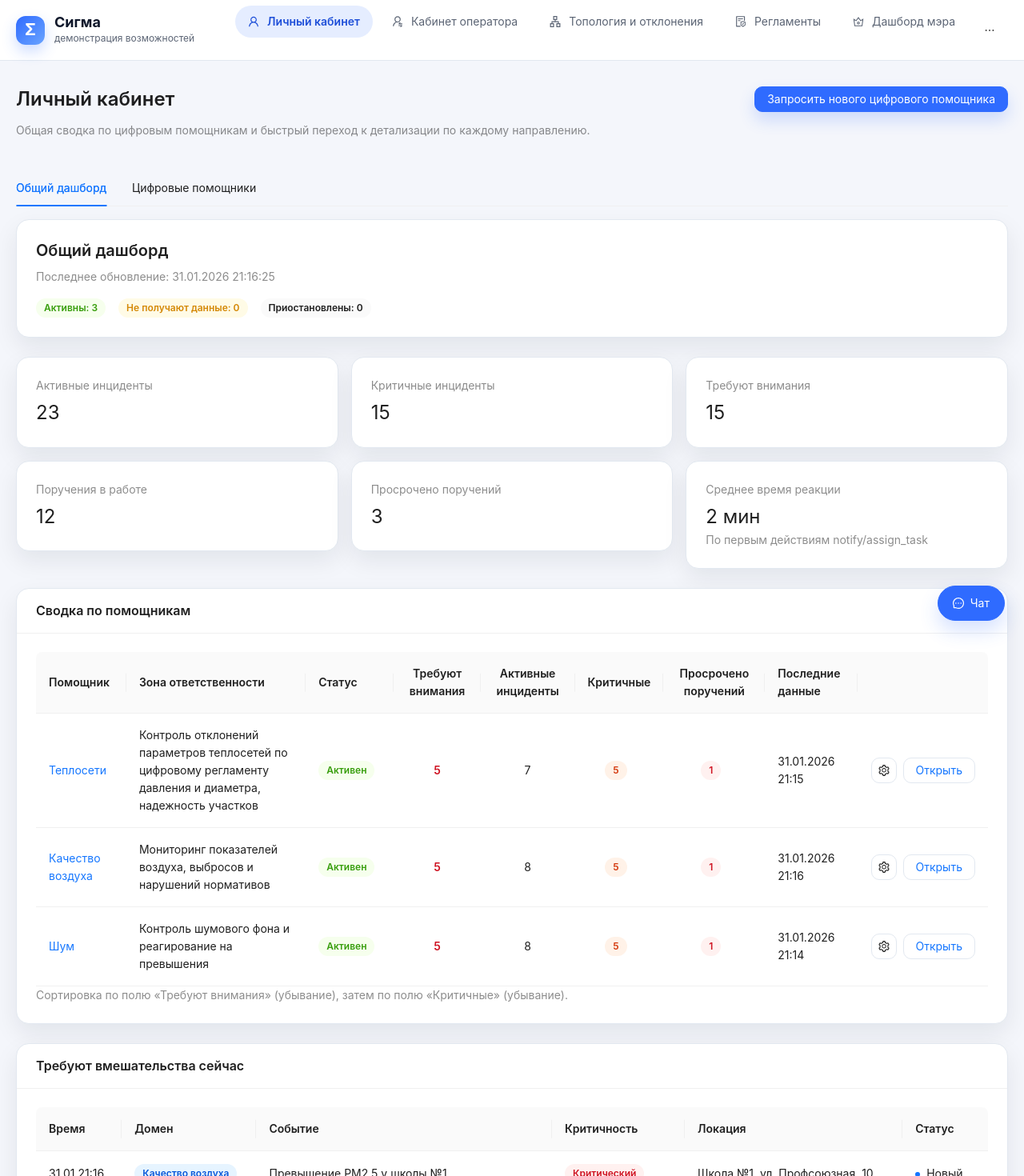
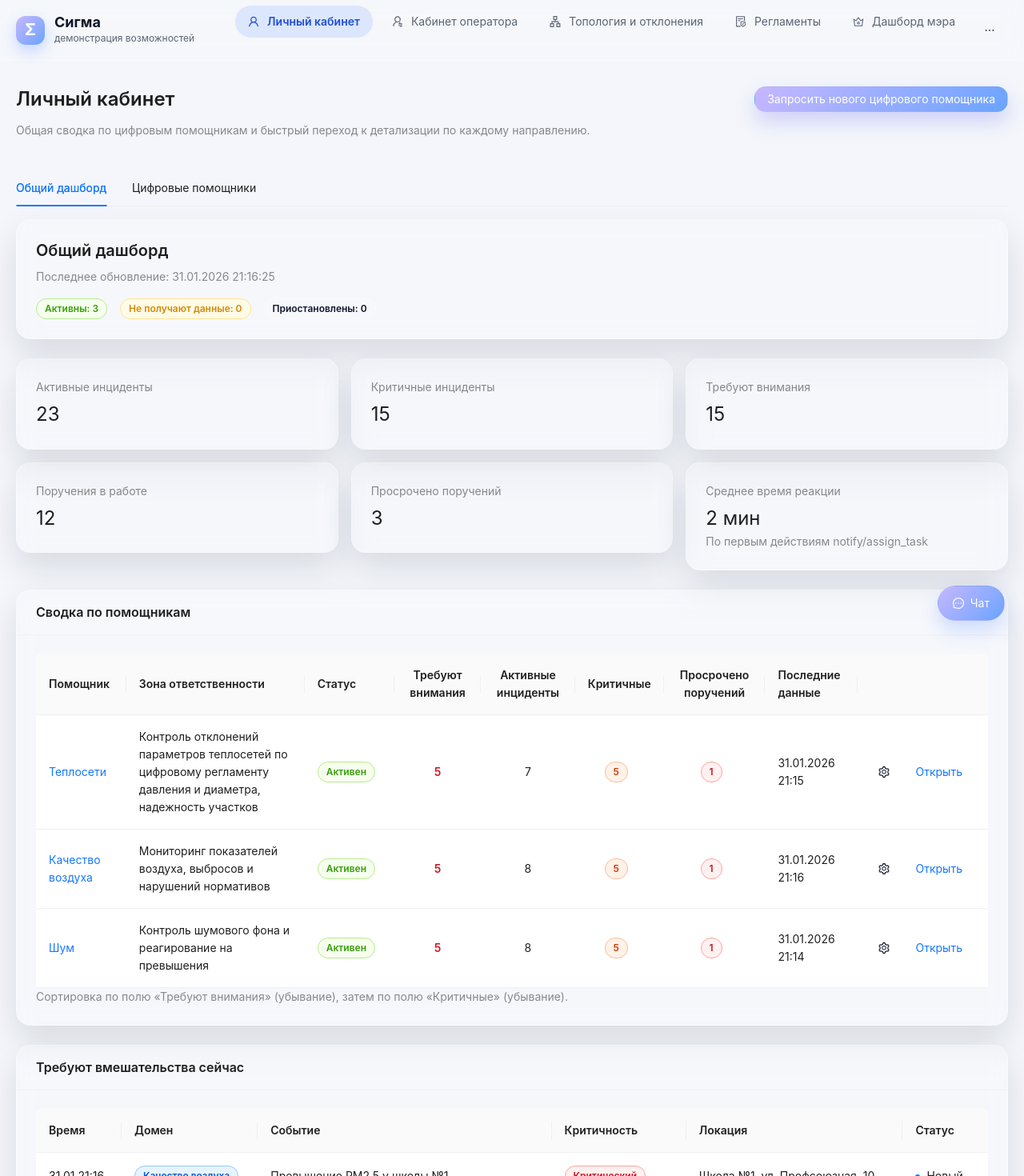
Before and after one commit to vadign/sigma-mvp-frontend, a React (Vite) app: page /cabinet in a window 1280 px wide. Shown: the top 1470 px of the page at 80% size. Built offline with nearby package versions, Linux system fonts and the light colour scheme.

Commit message:
Refine glassy SaaS styling

```diff
--- a/src/index.css
+++ b/src/index.css
@@ -6,13 +6,22 @@
   --app-bg: #f4f6fb;
   --surface: #ffffff;
   --surface-soft: #f8fafc;
+  --surface-glass: rgba(255, 255, 255, 0.14);
+  --surface-glass-strong: rgba(255, 255, 255, 0.22);
+  --surface-border: rgba(255, 255, 255, 0.24);
+  --surface-shadow: 0 18px 40px rgba(15, 23, 42, 0.12);
+  --surface-blur: 14px;
   --text-primary: #0f172a;
   --text-secondary: #5b6474;
   --accent: #2f6bff;
   --accent-strong: #1d4ed8;
   --accent-soft: rgba(47, 107, 255, 0.12);
+  --accent-grad: linear-gradient(135deg, #c7b7ff 0%, #6aa4ff 100%);
   --border: #e2e8f0;
   --shadow-soft: 0 12px 30px rgba(15, 23, 42, 0.08);
+  --radius-button: 14px;
+  --radius-card: 18px;
+  --focus-ring: 0 0 0 3px rgba(59, 130, 246, 0.45);
   --page-side-padding: 20px;
 }
 
@@ -23,9 +32,7 @@
 body {
   margin: 0;
   min-height: 100vh;
-  background: radial-gradient(circle at top left, rgba(47, 107, 255, 0.14), transparent 45%),
-    radial-gradient(circle at top right, rgba(99, 102, 241, 0.12), transparent 40%),
-    linear-gradient(180deg, #f7f9ff 0%, #eef2ff 45%, #f8fafc 100%);
+  background: var(--app-bg);
   color: var(--text-primary);
 }
 
@@ -41,8 +48,10 @@ body {
   display: flex;
   align-items: center;
   gap: 24px;
-  background: var(--surface);
-  border-bottom: 1px solid var(--border);
+  background: var(--surface-glass);
+  border-bottom: 1px solid var(--surface-border);
+  backdrop-filter: blur(var(--surface-blur));
+  -webkit-backdrop-filter: blur(var(--surface-blur));
   padding: 0 var(--page-side-padding);
   height: 76px;
 }
@@ -58,7 +67,7 @@ body {
   width: 36px;
   height: 36px;
   border-radius: 12px;
-  background: linear-gradient(135deg, #2f6bff 0%, #6aa4ff 100%);
+  background: var(--accent-grad);
   color: #fff;
   display: flex;
   align-items: center;
@@ -137,16 +146,19 @@ body {
 }
 
 .metric-card {
-  border: 1px solid #e2f2f2;
-  border-radius: 16px;
+  background: var(--surface-glass);
+  border: 1px solid var(--surface-border);
+  border-radius: var(--radius-card);
   padding: 16px;
-  box-shadow: 0 10px 24px rgba(15, 23, 42, 0.06);
+  box-shadow: var(--surface-shadow);
+  backdrop-filter: blur(var(--surface-blur));
+  -webkit-backdrop-filter: blur(var(--surface-blur));
   transition: transform 0.2s ease, box-shadow 0.2s ease;
 }
 
 .metric-card:hover {
   transform: translateY(-2px);
-  box-shadow: 0 16px 30px rgba(15, 23, 42, 0.12);
+  box-shadow: 0 22px 44px rgba(15, 23, 42, 0.16);
 }
 
 .metric-card-header {
@@ -185,9 +197,11 @@ body {
   gap: 2px;
   padding: 6px 10px;
   border-radius: 10px;
-  background: rgba(255, 255, 255, 0.95);
-  border: 1px solid var(--border);
-  box-shadow: var(--shadow-soft);
+  background: var(--surface-glass-strong);
+  border: 1px solid var(--surface-border);
+  box-shadow: var(--surface-shadow);
+  backdrop-filter: blur(var(--surface-blur));
+  -webkit-backdrop-filter: blur(var(--surface-blur));
   font-size: 12px;
 }
 
@@ -231,16 +245,18 @@ body {
 
 .section-block {
   padding: 20px 24px;
-  background: var(--surface);
-  border: 1px solid var(--border);
-  border-radius: 18px;
-  box-shadow: var(--shadow-soft);
+  background: var(--surface-glass);
+  border: 1px solid var(--surface-border);
+  border-radius: var(--radius-card);
+  box-shadow: var(--surface-shadow);
+  backdrop-filter: blur(var(--surface-blur));
+  -webkit-backdrop-filter: blur(var(--surface-blur));
   transition: transform 0.2s ease, box-shadow 0.2s ease;
 }
 
 .section-block:hover {
   transform: translateY(-2px);
-  box-shadow: 0 18px 32px rgba(15, 23, 42, 0.12);
+  box-shadow: 0 22px 44px rgba(15, 23, 42, 0.16);
 }
 
 .field-stack {
@@ -287,15 +303,17 @@ body {
 }
 
 .editor-shell {
-  border: 1px solid var(--border);
-  border-radius: 14px;
+  border: 1px solid var(--surface-border);
+  border-radius: var(--radius-button);
   overflow: hidden;
   margin-top: 8px;
-  background: var(--surface);
+  background: var(--surface-glass);
+  backdrop-filter: blur(var(--surface-blur));
+  -webkit-backdrop-filter: blur(var(--surface-blur));
 }
 
 .error-raw {
-  background: var(--surface-soft);
+  background: var(--surface-glass-strong);
   padding: 12px;
   border-radius: 10px;
   margin-top: 6px;
@@ -303,20 +321,24 @@ body {
 }
 
 .content-section {
-  background: var(--surface);
-  border: 1px solid var(--border);
-  border-radius: 18px;
+  background: var(--surface-glass);
+  border: 1px solid var(--surface-border);
+  border-radius: var(--radius-card);
   padding: 24px;
-  box-shadow: var(--shadow-soft);
+  box-shadow: var(--surface-shadow);
+  backdrop-filter: blur(var(--surface-blur));
+  -webkit-backdrop-filter: blur(var(--surface-blur));
   transition: transform 0.2s ease, box-shadow 0.2s ease;
 }
 
 .hero-card {
-  background: var(--surface);
-  border: 1px solid var(--border);
-  border-radius: 20px;
+  background: var(--surface-glass);
+  border: 1px solid var(--surface-border);
+  border-radius: calc(var(--radius-card) + 2px);
   padding: 36px;
-  box-shadow: var(--shadow-soft);
+  box-shadow: var(--surface-shadow);
+  backdrop-filter: blur(var(--surface-blur));
+  -webkit-backdrop-filter: blur(var(--surface-blur));
   transition: transform 0.2s ease, box-shadow 0.2s ease;
 }
 
@@ -334,20 +356,26 @@ body {
 }
 
 .ant-card {
-  border-radius: 16px;
-  border-color: var(--border);
-  box-shadow: var(--shadow-soft);
+  border-radius: var(--radius-card);
+  border-color: var(--surface-border);
+  background: var(--surface-glass);
+  box-shadow: var(--surface-shadow);
+  backdrop-filter: blur(var(--surface-blur));
+  -webkit-backdrop-filter: blur(var(--surface-blur));
   transition: transform 0.2s ease, box-shadow 0.2s ease;
 }
 
 .ant-card:hover {
   transform: translateY(-2px);
-  box-shadow: 0 18px 32px rgba(15, 23, 42, 0.12);
+  box-shadow: 0 22px 44px rgba(15, 23, 42, 0.16);
 }
 
 .ant-card-head {
-  border-bottom: 1px solid var(--border);
+  border-bottom: 1px solid var(--surface-border);
   font-weight: 600;
+  background: var(--surface-glass-strong);
+  backdrop-filter: blur(var(--surface-blur));
+  -webkit-backdrop-filter: blur(var(--surface-blur));
 }
 
 .ant-card-small > .ant-card-head {
@@ -365,63 +393,116 @@ body {
 }
 
 .ant-table-thead > tr > th {
-  background: var(--surface-soft);
+  background: var(--surface-glass-strong);
   color: var(--text-secondary);
   font-weight: 600;
-  border-bottom: 1px solid var(--border);
+  border-bottom: 1px solid var(--surface-border);
   white-space: normal;
 }
 
 .ant-table-tbody > tr > td {
-  border-bottom: 1px solid var(--border);
+  border-bottom: 1px solid rgba(148, 163, 184, 0.35);
   white-space: normal;
   word-break: break-word;
 }
 
 .ant-table-tbody > tr.ant-table-row:hover > td {
-  background: rgba(47, 107, 255, 0.06);
+  background: rgba(255, 255, 255, 0.22);
 }
 
 .ant-btn {
-  border-radius: 10px;
-  border-color: var(--border);
+  border-radius: var(--radius-button);
+  border-color: var(--surface-border);
   box-shadow: none;
 }
 
 .ant-btn-primary {
-  background: var(--accent);
-  border-color: var(--accent);
-  box-shadow: 0 10px 20px rgba(47, 107, 255, 0.2);
+  background: var(--accent-grad);
+  border-color: transparent;
+  box-shadow: 0 12px 24px rgba(99, 102, 241, 0.26);
+}
+
+.ant-btn-default,
+.ant-btn-dashed,
+.ant-btn-text {
+  background: var(--surface-glass);
+  color: var(--text-primary);
+}
+
+.ant-btn-default:hover,
+.ant-btn-dashed:hover,
+.ant-btn-text:hover {
+  border-color: rgba(148, 163, 184, 0.45);
+  box-shadow: 0 10px 20px rgba(15, 23, 42, 0.08);
+}
+
+.ant-btn:focus-visible {
+  outline: none;
+  box-shadow: var(--focus-ring);
 }
 
 .ant-input,
 .ant-select-selector,
 .ant-picker {
-  border-radius: 10px !important;
-  border-color: var(--border) !important;
+  border-radius: 12px !important;
+  border-color: var(--surface-border) !important;
+  background: var(--surface-glass-strong) !important;
   box-shadow: none !important;
 }
 
+.ant-input:focus-visible,
+.ant-select-selector:focus-visible,
+.ant-picker:focus-visible,
+.ant-input-focused,
+.ant-select-focused .ant-select-selector,
+.ant-picker-focused {
+  outline: none !important;
+  box-shadow: var(--focus-ring) !important;
+  border-color: rgba(59, 130, 246, 0.6) !important;
+}
+
 .ant-tag {
-  border: none;
+  border: 1px solid var(--surface-border);
   border-radius: 999px;
   padding: 2px 10px;
   font-weight: 600;
+  background: var(--surface-glass);
+  color: var(--text-primary);
 }
 
 .ant-drawer-header {
-  border-bottom: 1px solid var(--border);
+  border-bottom: 1px solid var(--surface-border);
 }
 
 .ant-modal-content {
-  border-radius: 16px;
+  border-radius: var(--radius-card);
+  background: var(--surface-glass);
+  border: 1px solid var(--surface-border);
+  backdrop-filter: blur(var(--surface-blur));
+  -webkit-backdrop-filter: blur(var(--surface-blur));
+  box-shadow: var(--surface-shadow);
+}
+
+.ant-drawer-content {
+  background: var(--surface-glass);
+  border-left: 1px solid var(--surface-border);
+  backdrop-filter: blur(var(--surface-blur));
+  -webkit-backdrop-filter: blur(var(--surface-blur));
+  box-shadow: var(--surface-shadow);
+}
+
+.ant-modal-mask {
+  background: rgba(15, 23, 42, 0.35);
+  backdrop-filter: blur(4px);
 }
 
 .CodeMirror.cm-s-eclipse {
-  background: #fff;
+  background: var(--surface-glass-strong);
   line-height: 1.45;
-  border-radius: 14px;
-  border: 1px solid var(--border);
+  border-radius: var(--radius-button);
+  border: 1px solid var(--surface-border);
+  backdrop-filter: blur(var(--surface-blur));
+  -webkit-backdrop-filter: blur(var(--surface-blur));
 }
 
 .cm-owl-keyword {
@@ -470,10 +551,12 @@ body {
   max-width: calc(100vw - 32px);
   height: 520px;
   max-height: calc(100vh - 140px);
-  background: var(--surface);
-  border-radius: 18px;
-  border: 1px solid var(--border);
-  box-shadow: var(--shadow-soft);
+  background: var(--surface-glass);
+  border-radius: var(--radius-card);
+  border: 1px solid var(--surface-border);
+  box-shadow: var(--surface-shadow);
+  backdrop-filter: blur(var(--surface-blur));
+  -webkit-backdrop-filter: blur(var(--surface-blur));
   display: flex;
   flex-direction: column;
   overflow: hidden;
@@ -484,15 +567,15 @@ body {
   display: flex;
   align-items: center;
   justify-content: space-between;
-  border-bottom: 1px solid var(--border);
-  background: var(--surface-soft);
+  border-bottom: 1px solid var(--surface-border);
+  background: var(--surface-glass-strong);
 }
 
 .chat-body {
   flex: 1;
   overflow-y: auto;
   padding: 16px;
-  background: var(--surface);
+  background: transparent;
 }
 
 .chat-message-list {
@@ -519,9 +602,9 @@ body {
 
 .chat-message-bubble {
   padding: 10px 12px;
-  border-radius: 14px;
-  background: var(--surface-soft);
-  border: 1px solid var(--border);
+  border-radius: var(--radius-button);
+  background: var(--surface-glass-strong);
+  border: 1px solid var(--surface-border);
   display: flex;
   flex-direction: column;
   gap: 6px;
@@ -529,7 +612,7 @@ body {
 
 .chat-message-user .chat-message-bubble {
   background: var(--accent-soft);
-  border-color: rgba(47, 107, 255, 0.2);
+  border-color: rgba(99, 102, 241, 0.35);
 }
 
 .chat-message-text {
@@ -555,11 +638,17 @@ body {
 
 .chat-footer {
   padding: 12px 16px;
-  border-top: 1px solid var(--border);
+  border-top: 1px solid var(--surface-border);
   display: flex;
   gap: 8px;
   align-items: flex-end;
-  background: var(--surface);
+  background: var(--surface-glass);
+}
+
+.chat-footer textarea:focus-visible {
+  outline: none;
+  box-shadow: var(--focus-ring);
+  border-color: rgba(59, 130, 246, 0.6);
 }
 
 .chat-input {
```
